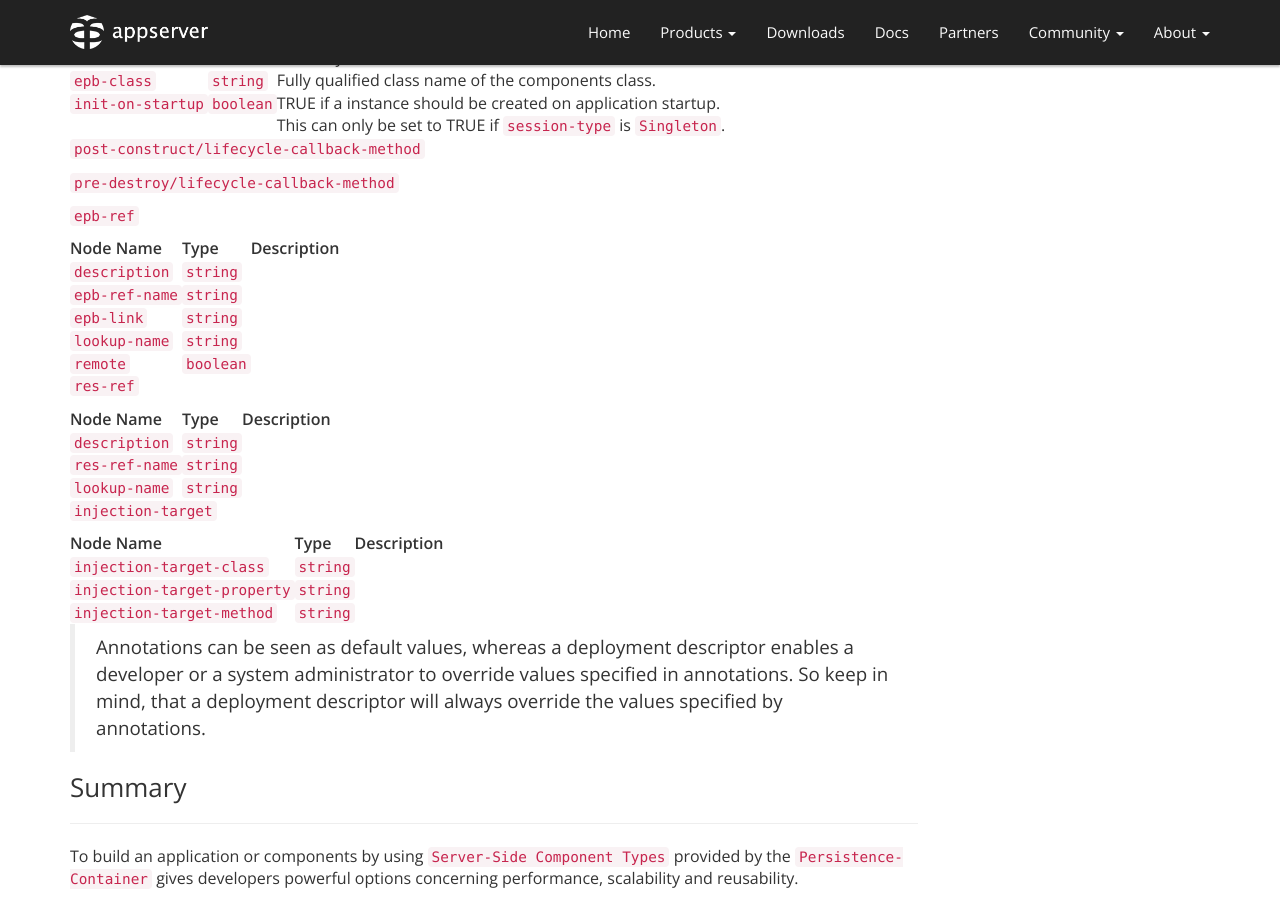
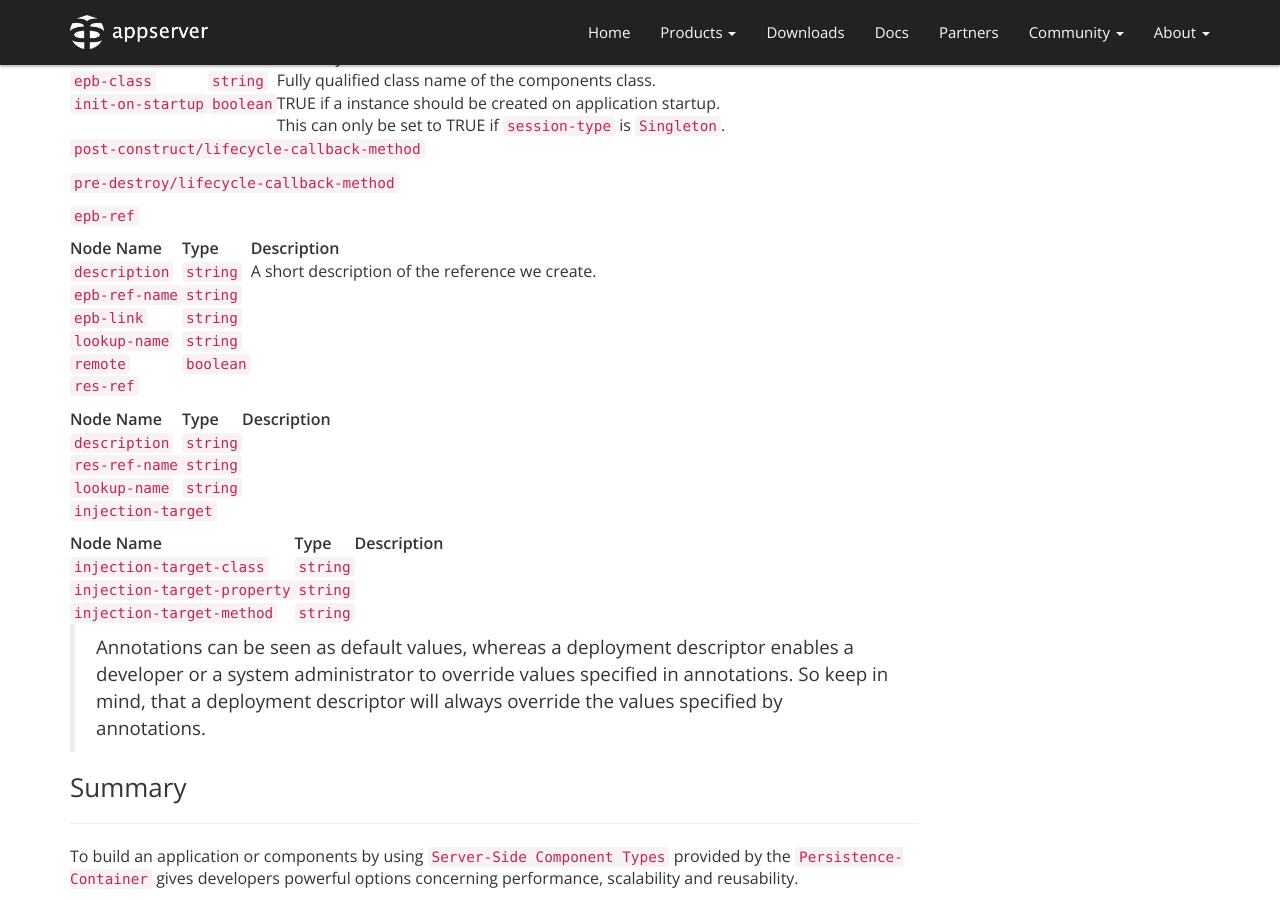
Before and after one commit to appserver-io/appserver, a Jekyll site: the page built from _posts/2014-12-30-persistence-container-basics.md, in a window 1280 px wide and 900 px high, scrolled down 19224 px. Built offline with Jekyll 4.4.1, drawn with Linux system fonts in a browser that asks for light colours; nearby versions of some CDN libraries; library files that are not in the unit come from our copies; Markdown is read by kramdown in place of the engine named in the settings.

Commit message:
Update 2014-12-30-persistence-container-basics.md

```diff
--- a/_posts/2014-12-30-persistence-container-basics.md
+++ b/_posts/2014-12-30-persistence-container-basics.md
@@ -865,7 +865,7 @@ The structure should be self-explanatory, as it nearly reflects the annotations.
 
 | Node Name                   | Type        | Description                                                         |
 | --------------------------- | ----------- | ------------------------------------------------------------------- |
-| `description`               | `string`    |  |
+| `description`               | `string`    | A short description of the reference we create.                     |
 | `epb-ref-name`              | `string`    |  |
 | `epb-link`                  | `string`    |  |
 | `lookup-name`               | `string`    |  |
```
